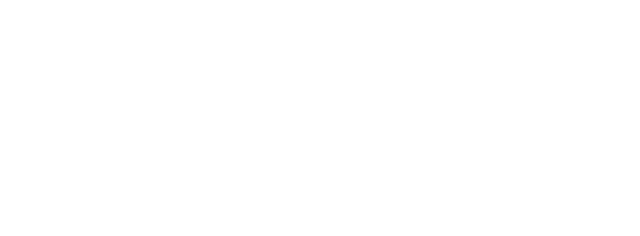
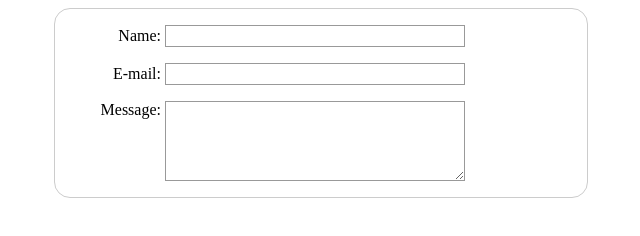
Before and after one commit to louidaking123/js-project, a website: page index.html in a window 1280 px wide. Shown: the whole page, without its empty margins (319-959 px from the left). Drawn offline with Linux system fonts and the light colour scheme.

Commit message:
1 file modified, 1 added

```diff
--- a/index.html
+++ b/index.html
@@ -6,10 +6,27 @@
   <meta http-equiv="X-UA-Compatible" content="IE=edge">
   <meta name="viewport" content="width=device-width, initial-scale=1.0">
   <title>JS Learning</title>
+  <link rel="stylesheet" href="main.css" type="text/css">
 </head>
 
 <body>
   <div id="app"></div>
+  <form action="/my-handling-form-page" method="post">
+    <ul>
+      <li>
+        <label for="name">Name:</label>
+        <input type="text" id="name" name="user_name">
+      </li>
+      <li>
+        <label for="mail">E-mail:</label>
+        <input type="email" id="mail" name="user_email">
+      </li>
+      <li>
+        <label for="msg">Message:</label>
+        <textarea id="msg" name="user_message"></textarea>
+      </li>
+    </ul>
+  </form>
 </body>
 
 </html>
--- /dev/null
+++ b/main.css
@@ -0,0 +1,65 @@
+form {
+  /* Center the form on the page */
+  margin: 0 auto;
+  width: 500px;
+  /* Form outline */
+  padding: 1em;
+  border: 1px solid #ccc;
+  border-radius: 1em;
+}
+
+ul {
+  list-style: none;
+  padding: 0;
+  margin: 0;
+}
+
+form li + li {
+  margin-top: 1em;
+}
+
+label {
+  /* Uniform size & alignment */
+  display: inline-block;
+  width: 90px;
+  text-align: right;
+}
+
+input,
+textarea {
+  /* To make sure that all text fields have the same font settings
+     By default, textareas have a monospace font */
+  font: 1em sans-serif;
+
+  /* Uniform text field size */
+  width: 300px;
+  box-sizing: border-box;
+
+  /* Match form field borders */
+  border: 1px solid #999;
+}
+
+input:focus,
+textarea:focus {
+  /* Additional highlight for focused elements */
+  border-color: #000;
+}
+
+textarea {
+  /* Align multiline text fields with their labels */
+  vertical-align: top;
+
+  /* Provide space to type some text */
+  height: 5em;
+}
+
+.button {
+  /* Align buttons with the text fields */
+  padding-left: 90px; /* same size as the label elements */
+}
+
+button {
+  /* This extra margin represent roughly the same space as the space
+     between the labels and their text fields */
+  margin-left: 0.5em;
+}
```
